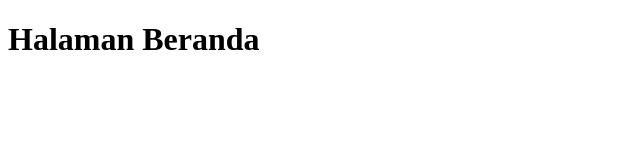
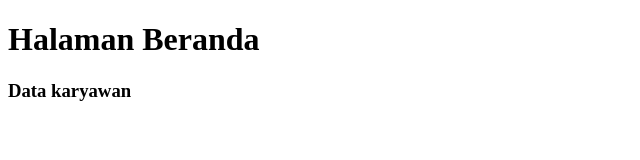
Before and after one commit to rajifmahendra/latihan_git, a plain HTML site: page index.html in a window 1280 px wide. Shown: the whole page, without its empty margins (0-640 px from the left). Drawn offline with Linux system fonts and the light colour scheme.

Commit message:
Menambahkan h3 data karyawan

```diff
--- a/index.html
+++ b/index.html
@@ -8,6 +8,7 @@
 <body>
 
     <h1>Halaman Beranda</h1>
+    <h3>Data karyawan</h3>
 
 </body>
 </html>
```
